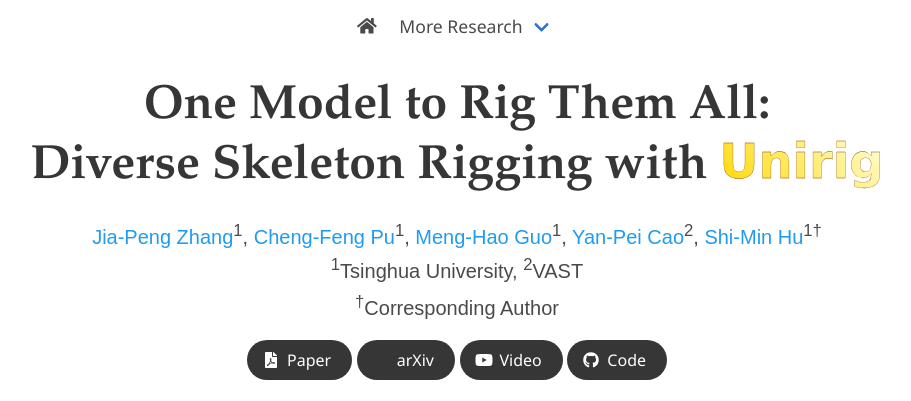
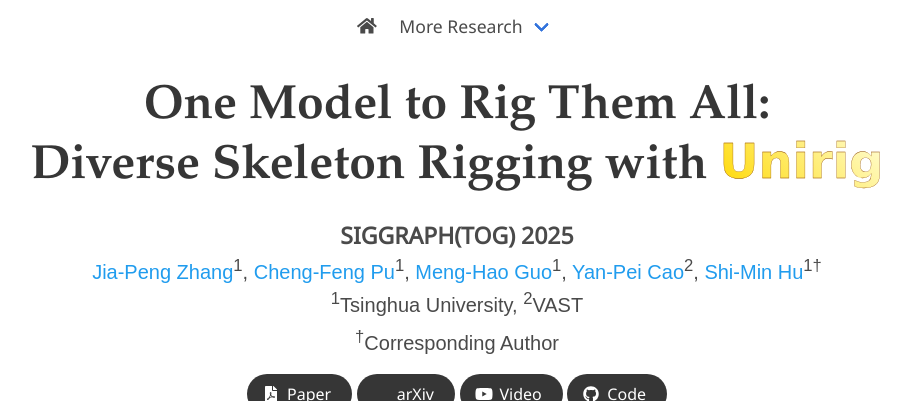
Before and after one commit to zjp-shadow/zjp-shadow.github.io, a Jekyll site: the page works/UniRig/index.html, which Jekyll copies as it is, in a window 1280 px wide and 900 px high, cut to the strip 0-401 px from the top of the window. Shown: the whole strip, without its empty margins (183-1094 px from the left). Built offline with Jekyll 4.4.1, drawn with Linux system fonts in a browser that asks for light colours; nearby versions of some CDN libraries; some web fonts are replaced; library files that are not in the unit come from our copies; a style sheet for code colours, icons or effects is not loaded.

Commit message:
Add TOG 2025

```diff
--- a/works/UniRig/index.html
+++ b/works/UniRig/index.html
@@ -161,9 +161,9 @@
             </h1>
             </span>
 
-            <!-- <div style="font-size: 23px; font-weight: bold;">
+            <div style="font-size: 23px; font-weight: bold;">
           SIGGRAPH(TOG) 2025
-          </div> -->
+          </div>
 
             <div class="is-size-5 publication-authors">
               <span class="author-block">
```
